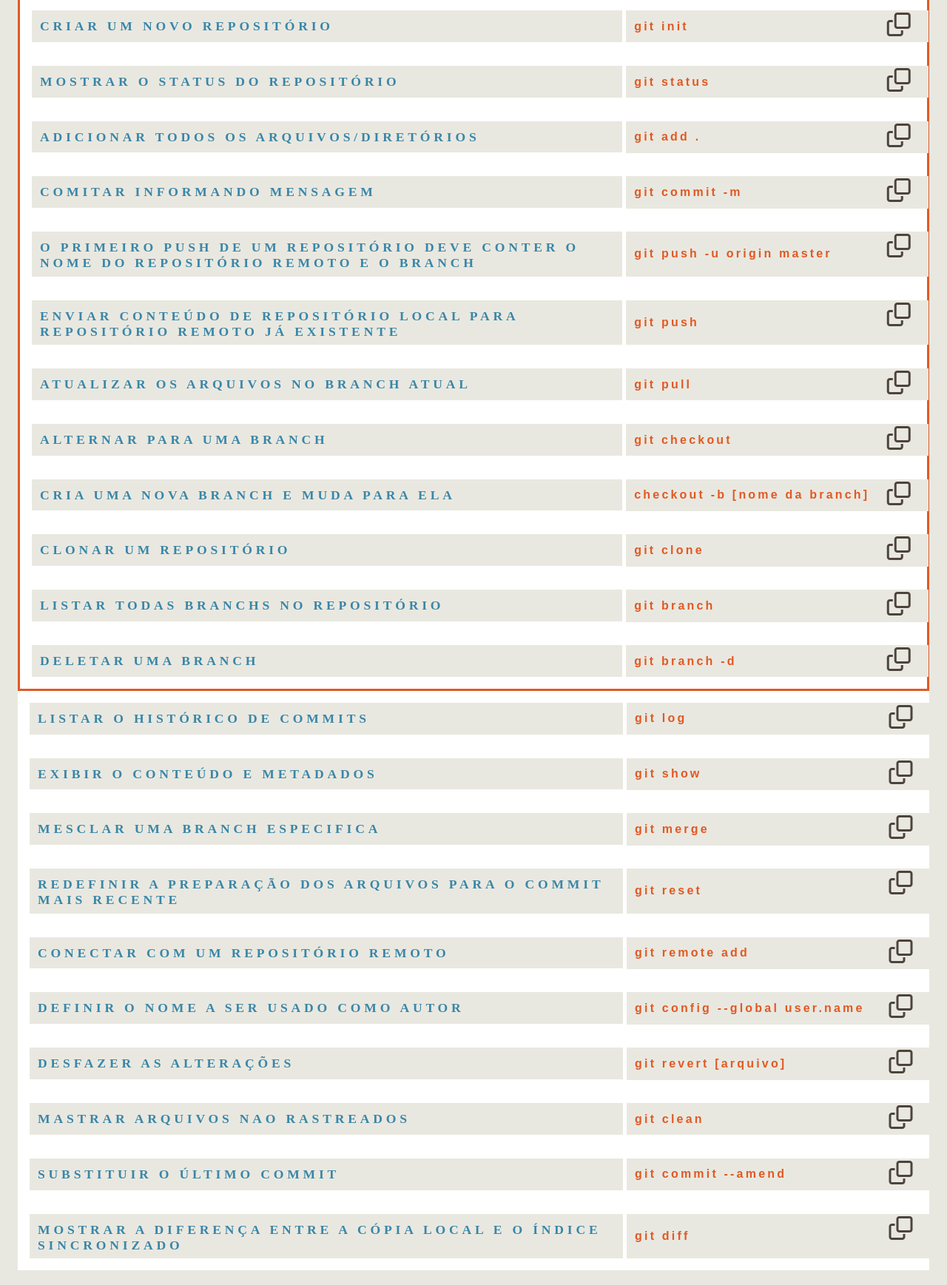
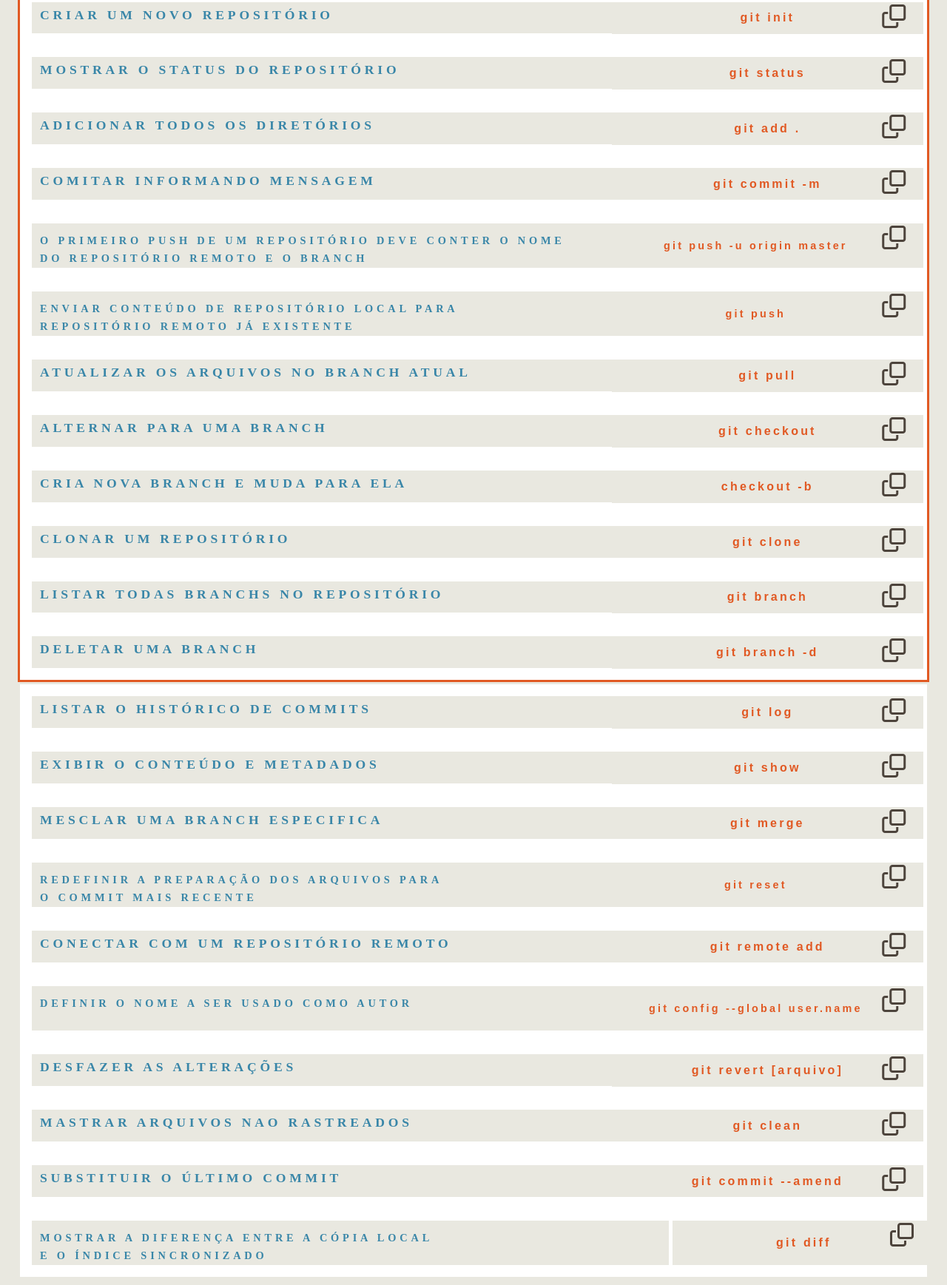
Before and after one commit to AndreRolimDias/comandos-git-bash, a website: page src/index.html in a window 1280 px wide. Shown: the part 357-2094 px from the top of the page at 74% size. Drawn offline with nearby package versions, Linux system fonts and the light colour scheme.

Commit message:
added mobile responsiveness

```diff
--- a/src/css/style.css
+++ b/src/css/style.css
@@ -4,35 +4,62 @@ body {
   background-color: #e9e8e0;
 }
 .background_image-logo {
-  width: 20%;
-  height: 20%;
-  margin: 0rem 0rem 0rem 20rem;
+  width: 15%;
+  margin: 0 0 0 9rem;
 }
-@media screen and (min-width: 1920px) {
+@media screen and (min-width: 700px) {
+  .background_image-logo {
+    margin: 0rem auto 0rem 28rem;
+  }
+}
+
+@media screen and (min-width: 2560px) {
   .background_image-logo {
     margin: 0rem 0rem 0rem 45rem;
   }
 }
 
 .background_image {
-  width: 20%;
-  margin: -0.8rem 0rem 3rem 2rem;
+  width: 15%;
+  margin: 0px 0 16px 0rem;
 }
+
 .texto_home {
   display: flex;
   color: #4d443c;
 }
 
 .texto_home h2 {
+  font-size: 1rem;
+  margin: 1rem 0 0 1rem;
+}
+@media screen and (min-width: 700px) {
+  .texto_home h2 {
     font-size: 3rem;
     margin: 0 0 0 1rem;
   }
+}
+
+@media screen and (min-width: 2560px) {
+  .texto_home h2 {
+    font-size: 3rem;
+    margin: 0 0 0 1rem;
+  }
+}
+
 .texto_home small {
   color: #4d443c;
-  font-size: 1.2rem;
-  margin: 4rem -29rem 0 24rem;
+  font-size: 0.7rem;
+  margin: 1rem 0 0 6rem;
 }
-@media screen and (min-width: 1920px) {
+@media screen and (min-width: 700px) {
+  .texto_home small {
+    margin: 4rem -29rem 0 22.5rem;
+    font-size: 2rem;
+  }
+}
+
+@media screen and (min-width: 2560px) {
   .texto_home small {
     margin: 4rem -29rem 0 60rem;
     font-size: 2rem;
@@ -40,11 +67,20 @@ body {
 }
 
 .texto_home h3 {
-  font-size: 3.5rem;
-  margin: 0 0 0 44rem;
+  font-size: 1rem;
+  margin: 1rem 0 0 4.4rem;
 }
-@media screen and (min-width: 1920px) {
+
+@media screen and (min-width: 700px) {
   .texto_home h3 {
+    font-size: 3rem;
+    margin: 0 0 0 49.5rem;
+  }
+}
+
+@media screen and (min-width: 2560px) {
+  .texto_home h3 {
+    font-size: 3rem;
     margin: 0 0 0 84rem;
   }
 }
@@ -57,13 +93,37 @@ body {
 
 .container_2 {
   background-color: #fff;
+  border: solid #e9e8e0;
   margin: 0 1rem;
 }
 
+.tabela3 {
+  border: solid 0.01rem #4d443c;
+  margin: 0;
+}
+
+@media screen and (min-width: 700px) {
   .tabela {
     display: flex;
   }
+}
 
+.tabela1 {
+  color: #3986a8;
+  height: 1.3rem;
+  font-size: 0.5rem;
+  line-height: 0.8rem;
+  letter-spacing: 0.3rem;
+  font-weight: 700;
+  text-align: center;
+  text-transform: uppercase;
+  border: solid;
+  border-color: #e9e8e0;
+  background-color: #e9e8e0;
+  margin: 1rem 1rem 0.3rem 1rem;
+  padding: 0.5rem;
+}
+@media screen and (min-width: 700px) {
   .tabela1 {
     color: #3986a8;
     height: 1.3rem;
@@ -71,6 +131,7 @@ body {
     font-size: 1.1rem;
     letter-spacing: 0.3rem;
     font-weight: 700;
+    text-align: left;
     text-transform: uppercase;
     border: solid;
     border-color: #e9e8e0;
@@ -78,8 +139,33 @@ body {
     margin: 1rem 0 1rem 1rem;
     padding: 0.5rem;
   }
+}
 
-@media screen and (min-width: 1920px) {
+@media screen and (min-width: 2560px) {
+  .tabela1 {
+    color: #3986a8;
+    height: 1.3rem;
+    width: 50rem;
+    font-size: 1.1rem;
+    letter-spacing: 0.3rem;
+    font-weight: 700;
+    text-align: left;
+    text-transform: uppercase;
+    border: solid;
+    border-color: #e9e8e0;
+    background-color: #e9e8e0;
+    margin: 1rem 0 1rem 1rem;
+    padding: 0.5rem;
+  }
+}
+
+@media screen and (min-width: 700px) {
+  .tabela1 {
+    width: 82%;
+  }
+}
+
+@media screen and (min-width: 2560px) {
   .tabela1 {
     width: 82%;
   }
@@ -87,11 +173,29 @@ body {
 
 .tabela_G {
   color: #3986a8;
+  font-size: 0.5rem;
+  letter-spacing: 0.3rem;
+  line-height: 0.8rem;
+  font-weight: 700;
+  text-align: center;
+  text-transform: uppercase;
+  border: solid;
+  border-color: #e9e8e0;
+  background-color: #e9e8e0;
+  margin: 1rem 1rem 0.3rem 1rem;
+  padding: 0.5rem;
+}
+
+@media screen and (min-width: 700px) {
+  .tabela_G {
+    color: #3986a8;
     height: 2.4rem;
     width: 50rem;
-  font-size: 1.1rem;
+    font-size: 0.9rem;
     letter-spacing: 0.3rem;
+    line-height: 1.5rem;
     font-weight: 700;
+    text-align: left;
     text-transform: uppercase;
     border: solid;
     border-color: #e9e8e0;
@@ -99,16 +203,71 @@ body {
     margin: 1rem 0 1rem 1rem;
     padding: 0.5rem;
   }
+}
 
-@media screen and (min-width: 1920px) {
+@media screen and (min-width: 2560px) {
+  .tabela_G {
+    color: #3986a8;
+    height: 2.4rem;
+    width: 50rem;
+    font-size: 1.1rem;
+    letter-spacing: 0.3rem;
+    font-weight: 700;
+    text-align: left;
+    text-transform: uppercase;
+    border: solid;
+    border-color: #e9e8e0;
+    background-color: #e9e8e0;
+    margin: 1rem 0 1rem 1rem;
+    padding: 0.5rem;
+  }
+}
+
+@media screen and (min-width: 700px) {
+  .tabela_G {
+    width: 82%;
+  }
+}
+
+@media screen and (min-width: 2560px) {
   .tabela_G {
     width: 82%;
   }
 }
 
 .btn_input {
+  color: #e15923;
+  width: 17.8rem;
+  font-size: 1rem;
+  text-align: center;
+  letter-spacing: 0.2rem;
+  font-weight: 700;
+  border: solid;
+  border-color: #e9e8e0;
+  background-color: #e9e8e0;
+  margin: 0 0 0 1rem;
+  padding: 0.5rem;
+}
+
+@media screen and (min-width: 700px) {
+  .btn_input {
     width: 24.9rem;
+    color: #e15923;
+    height: 1.34rem;
+    font-size: 1rem;
+    letter-spacing: 0.2rem;
+    font-weight: 700;
+    border: solid;
+    border-color: #e9e8e0;
+    background-color: #e9e8e0;
+    margin: 1rem 0 0 -15.2rem;
+    padding: 0.5rem;
+  }
+}
 
+@media screen and (min-width: 2560px) {
+  .btn_input {
+    width: 24.9rem;
     color: #e15923;
     height: 1.34rem;
     font-size: 1rem;
@@ -120,13 +279,76 @@ body {
     margin: 1rem 0 0 0.3rem;
     padding: 0.5rem;
   }
+}
 
 .btn_input_G {
+  color: #e15923;
+  width: 17.8rem;
+  font-size: 0.7rem;
+  text-align: center;
+  letter-spacing: 0.2rem;
+  font-weight: 700;
+  border: solid;
+  border-color: #e9e8e0;
+  background-color: #e9e8e0;
+  margin: 0 0 0 1rem;
+  padding: 0.5rem;
+}
+
+@media screen and (min-width: 700px) {
+  .btn_input_G {
+    width: 26.9rem;
+    color: #e15923;
+    height: 2.4rem;
+    font-size: 0.9rem;
+    letter-spacing: 0.2rem;
+    font-weight: 700;
+    border: solid;
+    border-color: #e9e8e0;
+    background-color: #e9e8e0;
+    margin: 1rem 0 0 -17.2rem;
+    padding: 0.5rem;
+  }
+}
+
+@media screen and (min-width: 2560px) {
+  .btn_input_G {
     width: 24.9rem;
-
     color: #e15923;
     height: 2.4rem;
     font-size: 1rem;
+    letter-spacing: 0.2rem;
+    font-weight: 700;
+    border: solid;
+    border-color: #e9e8e0;
+    background-color: #e9e8e0;
+    margin: 1rem 0 0 0.3rem;
+    padding: 0.5rem;
+  }
+}
+
+@media screen and (min-width: 700px) {
+  .btn_input_footer {
+    width: 24.9rem;
+    color: #e15923;
+    height: 2.4rem;
+    font-size: 1rem;
+    text-align: center;
+    letter-spacing: 0.2rem;
+    font-weight: 700;
+    border: solid;
+    border-color: #e9e8e0;
+    background-color: #e9e8e0;
+    margin: 1rem 0 0 0.3rem;
+    padding: 0.5rem;
+  }
+}
+.btn_input_footer {
+  width: 24.9rem;
+  color: #e15923;
+  height: 2.4rem;
+  font-size: 1rem;
+  text-align: center;
   letter-spacing: 0.2rem;
   font-weight: 700;
   border: solid;
@@ -139,6 +361,27 @@ body {
 .btn {
   cursor: pointer;
   color: #4d443c;
+  font-size: 1.5rem;
+  background: none;
+  border: unset;
+  transition: 1s all ease;
+  margin: -0.5rem 0 0 -3rem;
+}
+
+.btn_footer {
+  cursor: pointer;
+  color: #4d443c;
+  font-size: 1.5rem;
+  background: none;
+  border: unset;
+  transition: 1s all ease;
+  margin: -0.5rem 0 0 -3rem;
+}
+
+@media screen and (min-width: 700px) {
+  .btn_footer {
+    cursor: pointer;
+    color: #4d443c;
     font-size: 2rem;
     width: 4.9rem;
     height: 1.7rem;
@@ -148,6 +391,53 @@ body {
     transition: 1s all ease;
     margin: 1rem 0 0 -4.9rem;
   }
+}
+
+@media screen and (min-width: 2560px) {
+  .btn_footer {
+    cursor: pointer;
+    color: #4d443c;
+    font-size: 2rem;
+    width: 4.9rem;
+    height: 1.7rem;
+    background-color: #e9e8e0;
+    border: unset;
+    border: 0.1rem solid #e9e8e0;
+    transition: 1s all ease;
+    margin: 1rem 0 0 -4.9rem;
+  }
+}
+
+@media screen and (min-width: 700px) {
+  .btn {
+    cursor: pointer;
+    color: #4d443c;
+    font-size: 2rem;
+    width: 4.9rem;
+    height: 1.7rem;
+    background-color: #e9e8e0;
+    border: unset;
+    border: 0.1rem solid #e9e8e0;
+    transition: 1s all ease;
+    margin: 1rem 0 0 -4.9rem;
+  }
+}
+
+@media screen and (min-width: 2560px) {
+  .btn {
+    cursor: pointer;
+    color: #4d443c;
+    font-size: 2rem;
+    width: 4.9rem;
+    height: 1.7rem;
+    background-color: #e9e8e0;
+    border: unset;
+    border: 0.1rem solid #e9e8e0;
+    transition: 1s all ease;
+    margin: 1rem 0 0 -4.9rem;
+  }
+}
+
 .fa-solid {
   font-weight: unset;
 }
--- a/src/index.html
+++ b/src/index.html
@@ -39,9 +39,7 @@
       </div>
 
       <div class="tabela">
-        <section class="tabela1">
-          Adicionar todos os arquivos/diretórios
-        </section>
+        <section class="tabela1">Adicionar todos os diretórios</section>
         <input class="btn_input" id="texto" value="git add ." readonly />
         <button class="btn" onclick="copiar()" id="botaoCopiar">
           <i class="fa-solid fa-clone"></i>
@@ -58,8 +56,8 @@
 
       <div class="tabela">
         <section class="tabela_G">
-          O primeiro push de um repositório deve conter o nome do repositório
-          remoto e o branch
+          O primeiro push de um repositório deve conter o nome<br />
+          do repositório remoto e o branch
         </section>
         <input
           class="btn_input_G"
@@ -74,8 +72,8 @@
 
       <div class="tabela">
         <section class="tabela_G">
-          enviar conteúdo de repositório local para repositório remoto já
-          existente
+          enviar conteúdo de repositório local para<br />
+          repositório remoto já existente
         </section>
         <input class="btn_input_G" id="texto" value="git push" readonly />
         <button class="btn" onclick="copiar()" id="botaoCopiar">
@@ -100,13 +98,8 @@
       </div>
 
       <div class="tabela">
-        <section class="tabela1">cria uma nova branch e muda para ela</section>
-        <input
-          class="btn_input"
-          id="texto"
-          value="checkout -b [nome da branch]"
-          readonly
-        />
+        <section class="tabela1">cria nova branch e muda para ela</section>
+        <input class="btn_input" id="texto" value="checkout -b" readonly />
         <button class="btn" onclick="copiar()" id="botaoCopiar">
           <i class="fa-solid fa-clone"></i>
         </button>
@@ -164,7 +157,8 @@
 
       <div class="tabela">
         <section class="tabela_G">
-          redefinir a preparação dos arquivos para o commit mais recente
+          redefinir a preparação dos arquivos para<br />
+          o commit mais recente
         </section>
         <input class="btn_input_G" id="texto" value="git reset" readonly />
         <button class="btn" onclick="copiar()" id="botaoCopiar">
@@ -181,9 +175,11 @@
       </div>
 
       <div class="tabela">
-        <section class="tabela1">definir o nome a ser usado como autor</section>
+        <section class="tabela_G">
+          definir o nome a ser usado como autor
+        </section>
         <input
-          class="btn_input"
+          class="btn_input_G"
           id="texto"
           value="git config --global user.name"
           readonly
@@ -229,10 +225,11 @@
 
       <div class="tabela">
         <section class="tabela_G">
-          mostrar a diferença entre a cópia local e o índice sincronizado
+          mostrar a diferença entre a cópia local<br />
+          e o índice sincronizado
         </section>
-        <input class="btn_input_G" id="texto" value="git diff" readonly />
-        <button class="btn" onclick="copiar()" id="botaoCopiar">
+        <input class="btn_input_footer" id="texto" value="git diff" readonly />
+        <button class="btn_footer" onclick="copiar()" id="botaoCopiar">
           <i class="fa-solid fa-clone"></i>
         </button>
       </div>
```
Lines whose indentation alone changed are shown as unchanged.
